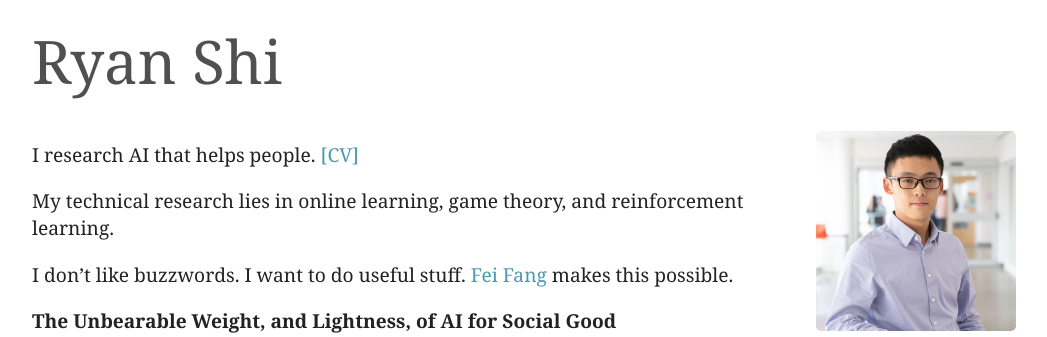
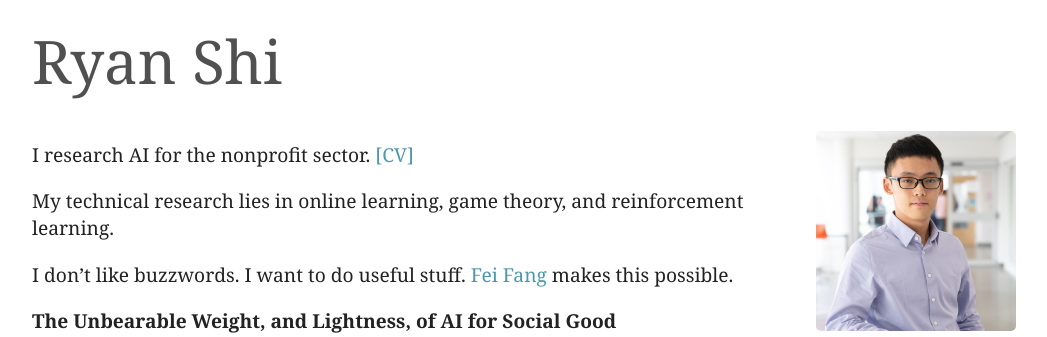
Before and after one commit to ryanzshi/ryanzshi.github.io, a Jekyll site: the page built from index.md, in a window 1280 px wide. Shown: the top 337 px of the page, without its empty margins (116-1163 px from the left). Built offline with Jekyll 4.4.1, drawn with Linux system fonts in a browser that asks for light colours.

Commit message:
nonprofit sector

```diff
--- a/index.md
+++ b/index.md
@@ -15,7 +15,7 @@ redirect_from:
 <img class="profile-picture" src="assets/ryan.jpg">
 
 
-I research AI that helps people. [[CV]](assets/RS_CV_web.pdf)
+I research AI for the nonprofit sector. [[CV]](assets/RS_CV_web.pdf)
 
 My technical research lies in online learning, game theory, and reinforcement learning.
 
```
